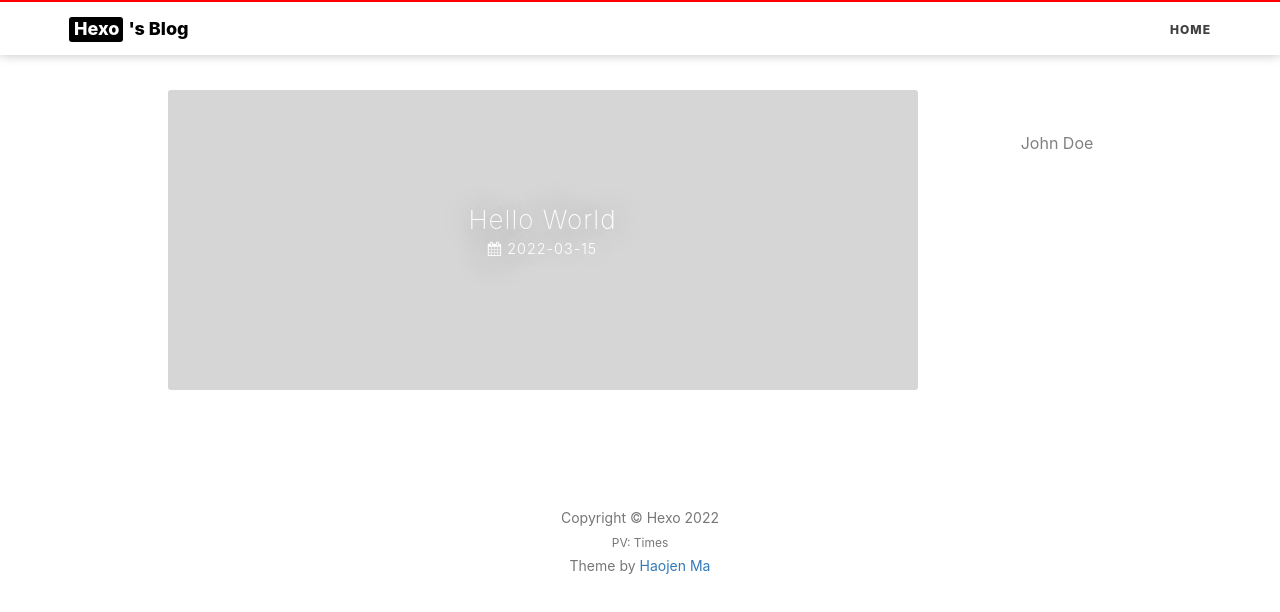
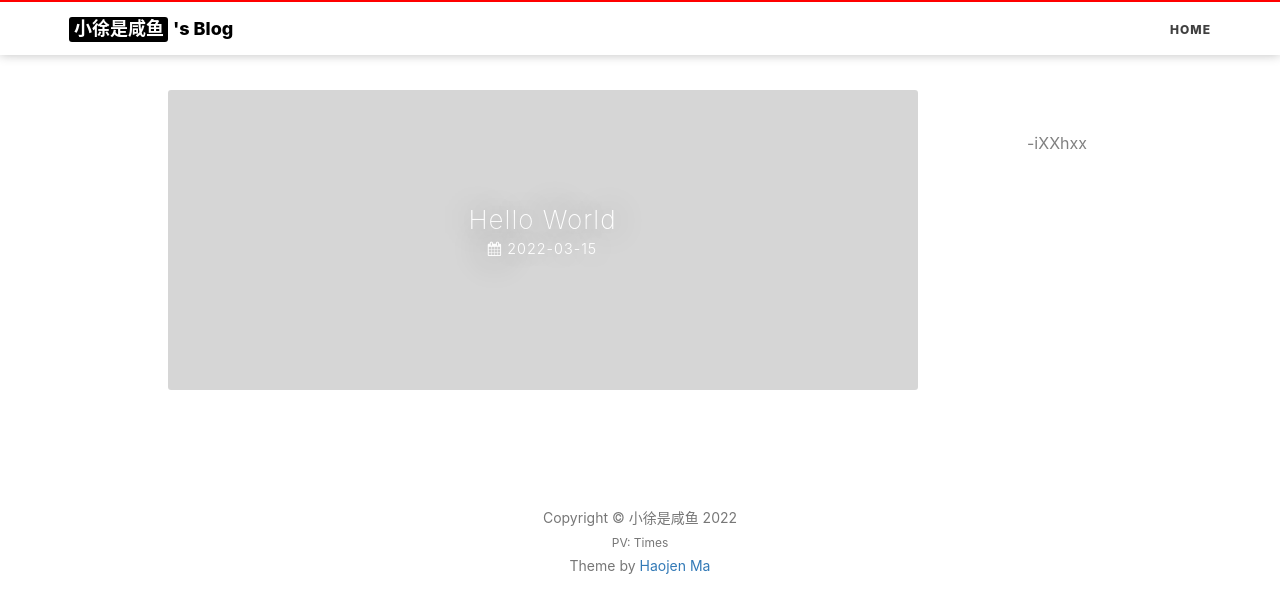
Before and after one commit to XXXxxx-collab/XXXXXX-collab.github.io, a plain HTML site: page index.html in a window 1280 px wide. Drawn offline with nearby package versions, Linux system fonts and the light colour scheme; some packages are replaced by stand-ins of ours; a script that the page names is missing.

Commit message:
Site updated: 2022-03-16 10:07:54

```diff
--- a/index.html
+++ b/index.html
@@ -13,7 +13,7 @@
     <meta name="apple-mobile-web-app-capable" content="yes">
     <meta name="apple-mobile-web-app-status-bar-style" content="#600090">
     <link rel="shortcut icon" href="https://cdn4.iconfinder.com/data/icons/ionicons/512/icon-person-128.png">
-    <link rel="alternate" type="application/atom+xml" title="Hexo" href="/atom.xml">
+    <link rel="alternate" type="application/atom+xml" title="小徐是咸鱼" href="/atom.xml">
     <link rel="stylesheet" href="//cdnjs.cloudflare.com/ajax/libs/animate.css/3.5.2/animate.min.css">
     <link rel="stylesheet" href="//cdn.bootcss.com/font-awesome/4.6.3/css/font-awesome.css">
     <title>
@@ -62,7 +62,7 @@
             </button>
             <a class="navbar-brand animated pulse" href="/">
                 <span class="brand-logo">
-                    Hexo
+                    小徐是咸鱼
                 </span>
                 's Blog
             </a>
@@ -252,7 +252,7 @@
                     <div class="about-me">
                         <!--移动端头部显示-->
                         <img src=""/>
-                        <h5><a href="/about/">John Doe</a></h5>
+                        <h5><a href="/about/">-iXXhxx</a></h5>
                         <p></p>
                     </div>
                 </div>
@@ -316,7 +316,7 @@
                 <div class="short-about">
                     <!--侧边栏头像-->
 
-                    <h5><a href="/about/">John Doe</a></h5>
+                    <h5><a href="/about/">-iXXhxx</a></h5>
 
                     <hr>
                     <!-- SNS Link 社交 -->
@@ -367,7 +367,7 @@
 
                 </ul>
                 <p class="copyright text-muted">
-                    Copyright &copy; Hexo 2022
+                    Copyright &copy; 小徐是咸鱼 2022
                     <br>
                     <span id="busuanzi_container_site_pv" style="font-size: 12px;">PV: <span id="busuanzi_value_site_pv"></span> Times</span>
                     <br>
```
Also changed, not shown: 2022/03/15/hello-world/index.html (+4 -4 lines), archives/2022/03/index.html (+5 -5 lines), archives/2022/index.html (+5 -5 lines), archives/index.html (+5 -5 lines).
